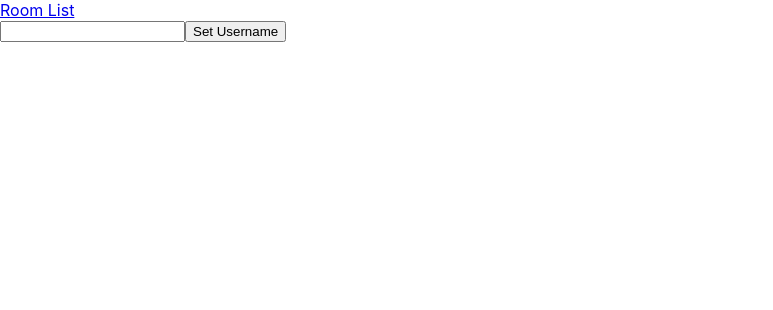
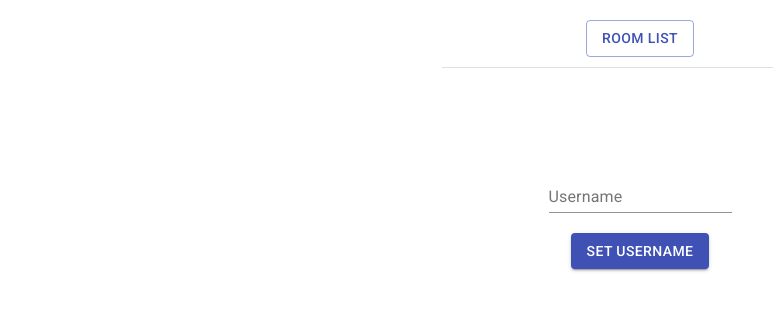
Before and after one commit to fzwolinski/flask-react-chat-app, a React (Create React App) app in the folder client/: page /username in a window 1280 px wide. Shown: the top 310 px of the page, without its empty margins (0-773 px from the left). Built offline with nearby package versions, Linux system fonts and the light colour scheme; no server answers.

Commit message:
Add basic Material-UI components

```diff
--- a/client/src/App.js
+++ b/client/src/App.js
@@ -1,4 +1,5 @@
-import { Link, Route, Switch } from "react-router-dom";
+import { Button, Container, Divider } from "@material-ui/core";
+import { Route, Switch, useHistory } from "react-router-dom";
 import io from "socket.io-client";
 import "./App.css";
 import ChatRoom from "./components/chatroom";
@@ -8,9 +9,23 @@ import SetUsername from "./components/setusername";
 const socket = io.connect("http://127.0.0.1:5000");
 
 function App() {
+  const history = useHistory();
+
   return (
-    <div>
-      <Link to="/">Room List</Link>
+    <Container style={{ textAlign: "center" }} maxWidth="xs">
+      <Button
+        variant="outlined"
+        color="primary"
+        onClick={() => {
+          history.push("/");
+        }}
+        style={{ marginBottom: 10, marginTop: 20 }}
+      >
+        Room List
+      </Button>
+      <Divider />
+      {/* <Link to="/">Room List</Link> */}
+      <Container style={{ paddingTop: 100 }} maxWidth="xs">
         <Switch>
           <Route
             path="/username"
@@ -19,7 +34,8 @@ function App() {
           <Route path="/room/:roomName" component={ChatRoom} />
           <Route path="/" component={Home} />
         </Switch>
-    </div>
+      </Container>
+    </Container>
   );
 }
 
--- a/client/src/components/rooms.jsx
+++ b/client/src/components/rooms.jsx
@@ -1,15 +1,14 @@
+import { List, ListItem, ListItemText } from "@material-ui/core";
 import React from "react";
 import { Link } from "react-router-dom";
 
 const Rooms = () => {
   return (
-    <div>
-      <ul>
-        <li>
-          <Link to="/room/some-room-name">Some Room Name</Link>
-        </li>
-      </ul>
-    </div>
+    <List component="nav" aria-label="secondary">
+      <ListItem component={Link} to="/room/some-room-name" button>
+        <ListItemText primary="Some Room" style={{ textAlign: "center" }} />
+      </ListItem>
+    </List>
   );
 };
 
--- a/client/src/components/setusername.jsx
+++ b/client/src/components/setusername.jsx
@@ -1,3 +1,4 @@
+import { Button, Container, TextField } from "@material-ui/core";
 import React, { useEffect } from "react";
 import { v4 as uuidv4 } from "uuid";
 
@@ -55,10 +56,20 @@ const SetUsername = ({ socket, history }) => {
   };
 
   return (
-    <form onSubmit={handleSetUsername}>
-      <input ref={form_username} type="text" />
-      <button>Set Username</button>
-    </form>
+    <Container style={{ textAlign: "center" }} maxWidth="xs">
+      <form noValidate autoComplete="off" onSubmit={handleSetUsername}>
+        <TextField
+          inputRef={form_username}
+          id="standard-basic"
+          label="Username"
+          size="small"
+        />
+        <div style={{ marginBottom: 20 }}></div>
+        <Button type="submit" variant="contained" color="primary">
+          Set Username
+        </Button>
+      </form>
+    </Container>
   );
 };
 
```
Lines whose indentation alone changed are shown as unchanged.
